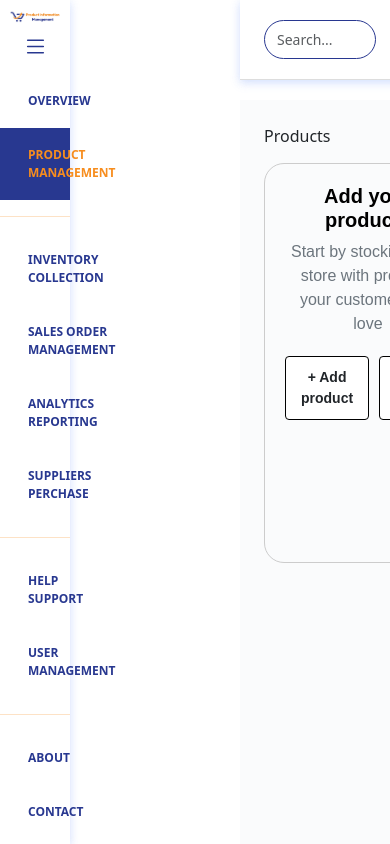
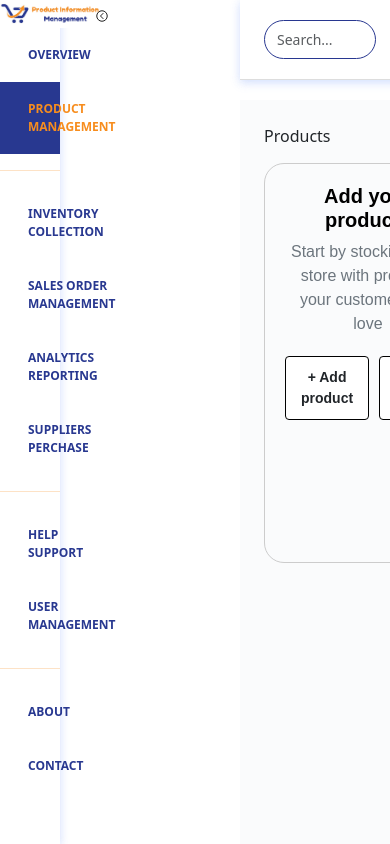
Before and after one commit to AhaanSoftware/Asc-PIM, a React (Vite) app in the folder frontend/: page /product-management in a window 390 px wide. Shown: the top 844 px of the page. Built offline with nearby package versions, Linux system fonts and the light colour scheme.

Commit message:
changes on structure

```diff
--- a/frontend/src/App.css
+++ b/frontend/src/App.css
@@ -21,7 +21,7 @@ body {
 }
 
 .sidebar-header {
-  padding: 16px;
+
   text-align: center;
   font-size: 20px;
   font-weight: bold;
@@ -85,7 +85,7 @@ body {
 
 /* Main content adjusts when sidebar is collapsed */
 .main-content.collapsed {
-  margin-left: 80px;
+  margin-left: 70px;
 }
 
 /* Optional: Adjust logo and text size for collapsed sidebar */
@@ -105,6 +105,9 @@ body {
   .search-bar input {
     width: 150px;
   }
+  .main-content.collapsed {
+    margin-left: 60px;
+  }
 }
 .content-wrapper.p-4 {
   background: #fafbfc;
--- a/frontend/src/components/Layouts/Header.css
+++ b/frontend/src/components/Layouts/Header.css
@@ -12,6 +12,27 @@
     box-shadow: 0 2px 8px 0 rgba(123, 157, 251, 0.19), 0 3px 10px 0 rgba(123, 157, 251, 0.19);
 
   }
+  /* Header.css */
+
+/* Ensure the button has a smooth transition for icon switch */
+.toggle-sidebar-btn {
+  background: transparent;
+  border: none;
+  cursor: pointer;
+  font-size: 1.5rem;
+  transition: transform 0.3s ease; /* Smooth transition for icon change */
+}
+
+/* Optionally add some effect on hover */
+.toggle-sidebar-btn:hover {
+  transform: scale(1.1); /* Slight zoom effect on hover */
+}
+
+/* Optionally, you can style the icons for the collapsed and expanded states */
+.toggle-sidebar-btn svg {
+  transition: transform 0.3s ease; /* Smooth transition on the icon change */
+}
+
 
   /* Adjust logo, search bar, and icons alignment */
   .header .logo {
--- a/frontend/src/components/Layouts/Sidebar.css
+++ b/frontend/src/components/Layouts/Sidebar.css
@@ -1,29 +1,55 @@
 .sidebar {
   position: fixed;
-  width: 240px;  /* Default width */
+  width: 240px;
   height: 100vh;
-  background-color: #343a40; /* Dark gray background */
-  color: #fff; /* White text color */
+  background-color: #343a40;
+  color: #fff;
   display: flex;
   flex-direction: column;
-  transition: width 0.3s ease; /* Smooth transition for width change */
-  z-index: 1000; /* Ensures the sidebar is on top */
+  transition: width 0.3s ease;
+  z-index: 1000;
 }
-
-  /* Sidebar Collapsed Style */
 .sidebar.collapsed {
-    width: 70px; /* Collapsed sidebar width */
+  width: 70px;
 }
-
 .sidebar-header {
-    padding: 16px;
+  display: flex;
+  align-items: center;
+  justify-content: space-between;
   text-align: center;
   font-size: 20px;
   font-weight: bold;
-    background-color: #555555; /* Darker header background */
+  background-color: #555555;
+  width: 100%;
 }
 
-  /* Navigation Menu */
+.logo-img {
+  max-width: 180px;
+  height: auto;
+  display: block;
+  margin: 0 auto;
+  transition: transform 0.3s ease;
+}
+
+.collapsed-logo {
+  transform: scale(0.5);
+}
+
+.icon-container {
+  padding-left: 10px;
+  position: relative;
+  cursor: pointer;
+}
+
+.toggle-btn {
+  background: none;
+  border: none;
+  color: #283890;
+  font-size: 25px;
+  cursor: pointer;
+  display: none;
+}
+
 .nav {
   flex-grow: 1;
   padding: 0;
@@ -35,93 +61,39 @@
   width: 100%;
 }
 
-  .nav-link {
-    display: flex;
-    align-items: center;
-    padding: 12px 16px;
-    color: #ccc;
-    text-decoration: none;
-    transition: background-color 0.3s ease, color 0.3s ease;
+.nav-link.active {
+  background-color: #283890;
+  color: #F78D1E !important;
+  font-weight: 600;
+  font-size: 12px;
 }
 
-  .nav-link:hover {
-    background-color: #495057; /* Lighter gray on hover */
-    color: #fff;
+hr {
+  color: #F78D1E;
 }
 
-  .nav-link .me-2 {
-    margin-right: 12px; /* Space between icon and text */
-    font-size: 15px; /* Icon size */
+.sidebar-header {
+  align-items: center;
+  justify-content: space-between;
+
+  background-color: #212529;
+  position: relative;
 }
 
-  /* Sidebar Footer for Collapsed Mode */
-  .sidebar-footer {
-    padding: 16px;
-    display: flex;
-    justify-content: center;
-    align-items: center;
-    border-top: 1px solid #495057;
-    background-color: #212529;
-  }
-
-  .sidebar-footer .btn {
-    background: none;
-    border: none;
-    color: #ccc;
-    font-size: 20px;
-    cursor: pointer;
-    transition: color 0.3s ease;
-  }
-
-  .sidebar-footer .btn:hover {
-    color: #fff;
-  }
-
-  .sidebar-footer .theme-label {
-    margin-left: 10px;
-    font-size: 14px;
-  }
-  .logo-img {
-    max-width: 200px; /* Set max width for the logo */
-    height: auto; /* Maintain aspect ratio */
-    display: block;
-    margin: 0 auto; /* Center the logo horizontally */
-  }
-
-  /* Default nav-link styling */
-.nav-link {
-    display: flex;
-    align-items: center;
-    padding: 12px 16px;
-    color: #ccc; /* Default text color */
-    text-decoration: none;
-    transition: background-color 0.3s ease, color 0.3s ease;
+.nav-icon {
+  margin-right: 10px;
+  font-size: 18px;
 }
 
 
-
-  /* Active menu item styling */
-  .nav-link.active {
-    background-color: #283890; /* Blue background for active menu */
-    color: #F78D1E !important; /* White text for active menu */
-    font-weight: 600;
-  font-size: 12px;
-  }
-  hr{
-    color: #F78D1E;
-  }
-
-
-
-
-  /* Responsive Design */
 @media (max-width: 768px) {
   .sidebar {
-      width: 70px;
+    width: 160px;
+
   }
 
   .sidebar.collapsed {
-      width: 50px;
+    width: 60px;
   }
 
   .nav-link span {
@@ -131,54 +103,68 @@
   .sidebar-header {
     font-size: 16px;
   }
+  .icon-container {
+    padding-left: 0px;
+    position: relative;
+    cursor: pointer;
+  }
+}
+@media (max-width: 420px) {
+  .sidebar {
+    width: 60px; /* Further reduce sidebar width on very small screens */
   }
 
-
-
-
   .sidebar.collapsed {
-  width: 70px; /* Collapsed sidebar width */
+    width: 30px; /* Keep collapsed width */
   }
 
-/* Sidebar Header */
   .sidebar-header {
-  align-items: center;
-  justify-content: space-between;
-  padding: 10px;
-  background-color: #212529; /* Darker header background */
+    font-size: 14px;
+    padding:0px;
   }
 
   .logo-img {
-  max-width: 100%;
-  height: auto;
-  transition: transform 0.3s ease;
+    max-width: 100px; /* Further reduce logo size */
   }
 
-.collapsed-logo {
-  transform: scale(0.5); /* Shrink logo for collapsed sidebar */
+  .icon-container {
+    right: 5px; /* Ensure icon is close to the edge on smaller devices */
   }
 
-/* Toggle Button */
+  /* For mobile screens, the nav icon (toggle button) can be more prominent */
   .toggle-btn {
-  background: none;
-  border: none;
-  color: #283890;
-  font-size: 25px;
-  cursor: pointer;
+    display: block;
+    font-size: 30px; /* Increase font size of toggle button for better accessibility */
+    position: absolute;
+    top: 15px; /* Position the toggle button */
+    right: 15px; /* Place toggle button at the top-right corner */
+  }
 }
 
-/* Navigation Menu */
-.nav {
-  flex-grow: 1;
-  padding: 0;
-  margin: 0;
-  list-style: none;
+/* For devices with max-width of 320px */
+@media (max-width: 320px) {
+  .sidebar {
+    width: 60px; /* Reduce sidebar width on the smallest screens */
   }
 
-.nav-item {
-  width: 100%;
+  .sidebar.collapsed {
+    width: 50px; /* Keep collapsed width */
   }
-.nav-icon {
-  margin-right: 10px;
-  font-size: 18px;
+
+  .sidebar-header {
+    font-size: 12px; /* Further reduce header text */
   }
+
+  .logo-img {
+    max-width: 80px; /* Shrink logo for very small screens */
+  }
+
+  .icon-container {
+    right: 5px; /* Ensure icon is properly aligned on very small screens */
+  }
+
+  .toggle-btn {
+    font-size: 28px; /* Make the toggle button smaller for very small screens */
+    right: 10px; /* Adjust positioning */
+  }
+}
--- a/frontend/src/components/Layouts/Sidebar.jsx
+++ b/frontend/src/components/Layouts/Sidebar.jsx
@@ -1,8 +1,22 @@
 import React from "react";
 import { NavLink } from "react-router-dom";
-import { BsList, BsHouse, BsBox, BsLayers, BsCart, BsGraphUp, BsPeople, BsGear, BsQuestionCircle, BsEnvelope, BsInfoCircle } from "react-icons/bs";
+import {
+  BsList,
+  BsHouse,
+  BsBox,
+  BsLayers,
+  BsCart,
+  BsGraphUp,
+  BsPeople,
+  BsGear,
+  BsQuestionCircle,
+  BsEnvelope,
+  BsInfoCircle,
+} from "react-icons/bs";
+import { IoChevronForwardCircleOutline, IoChevronBackCircleOutline } from 'react-icons/io5';
 import "./Sidebar.css";
 import logo from "../image/logo.png";
+import logo2 from "../image/logo2.png"
 
 const Sidebar = ({ setSidebarCollapsed, isCollapsed }) => {
   const toggleSidebar = () => {
@@ -12,19 +26,28 @@ const Sidebar = ({ setSidebarCollapsed, isCollapsed }) => {
 
   return (
     <div className={`sidebar ${isCollapsed ? "collapsed" : ""}`}>
-      {/* Sidebar Header with Logo */}
       <div className="sidebar-header">
         <img
-          src={logo}
+          src={isCollapsed ? logo2 : logo} // Conditionally render logo based on collapse state
           alt="Logo"
           className={`logo-img ${isCollapsed ? "collapsed-logo" : ""}`}
         />
-        <button className="toggle-btn" onClick={toggleSidebar}>
-          <BsList />
-        </button>
+
+        <div className="icon-container">
+          {isCollapsed ? (
+            <IoChevronForwardCircleOutline
+              className="toggle-icon-f"
+              onClick={toggleSidebar} // Clicking the icon will toggle the sidebar
+            />
+          ) : (
+            <IoChevronBackCircleOutline
+              className="toggle-icon-b"
+              onClick={toggleSidebar} // Clicking the icon will toggle the sidebar
+            />
+          )}
+        </div>
       </div>
 
-      {/* Sidebar Navigation Menu */}
       <ul className="nav flex-column">
         <li className="nav-item">
           <NavLink to="/" className="nav-link" activeClassName="active" exact>
@@ -33,45 +56,73 @@ const Sidebar = ({ setSidebarCollapsed, isCollapsed }) => {
           </NavLink>
         </li>
         <li className="nav-item">
-          <NavLink to="/product-management" className="nav-link" activeClassName="active">
+          <NavLink
+            to="/product-management"
+            className="nav-link"
+            activeClassName="active"
+          >
             <BsBox className="nav-icon" />
             {!isCollapsed && "Product Management"}
           </NavLink>
         </li>
         <hr />
         <li className="nav-item">
-          <NavLink to="/inventory-collection" className="nav-link" activeClassName="active">
+          <NavLink
+            to="/inventory-collection"
+            className="nav-link"
+            activeClassName="active"
+          >
             <BsLayers className="nav-icon" />
             {!isCollapsed && "Inventory Collection"}
           </NavLink>
         </li>
         <li className="nav-item">
-          <NavLink to="/sales-order-management" className="nav-link" activeClassName="active">
+          <NavLink
+            to="/sales-order-management"
+            className="nav-link"
+            activeClassName="active"
+          >
             <BsCart className="nav-icon" />
             {!isCollapsed && "Sales Order Management"}
           </NavLink>
         </li>
         <li className="nav-item">
-          <NavLink to="/analytics-reporting" className="nav-link" activeClassName="active">
+          <NavLink
+            to="/analytics-reporting"
+            className="nav-link"
+            activeClassName="active"
+          >
             <BsGraphUp className="nav-icon" />
             {!isCollapsed && "Analytics Reporting"}
           </NavLink>
         </li>
         <li className="nav-item">
-          <NavLink to="/suppliers-perchase" className="nav-link" activeClassName="active">
+          <NavLink
+            to="/suppliers-perchase"
+            className="nav-link"
+            activeClassName="active"
+          >
             <BsPeople className="nav-icon" />
             {!isCollapsed && "Suppliers Perchase"}
           </NavLink>
         </li>
         <hr />
         <li className="nav-item">
-          <NavLink to="/help-support" className="nav-link" activeClassName="active">
+          <NavLink
+            to="/help-support"
+            className="nav-link"
+            activeClassName="active"
+          >
             <BsQuestionCircle className="nav-icon" />
             {!isCollapsed && "Help Support"}
           </NavLink>
         </li>
         <li className="nav-item">
-          <NavLink to="/user-management" className="nav-link" activeClassName="active">
+          <NavLink
+            to="/user-management"
+            className="nav-link"
+            activeClassName="active"
+          >
             <BsGear className="nav-icon" />
             {!isCollapsed && "User Management"}
           </NavLink>
```
Also changed, not shown: frontend/src/components/image/logo2.png (added). Lines whose indentation alone changed are shown as unchanged.
